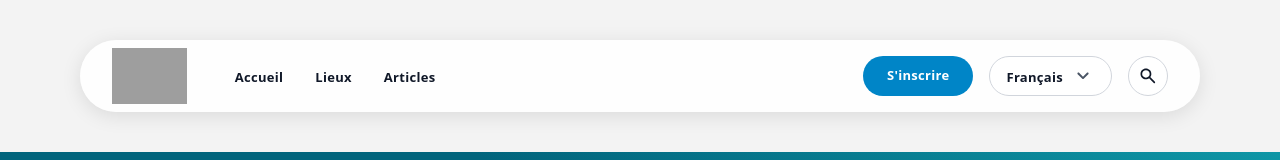
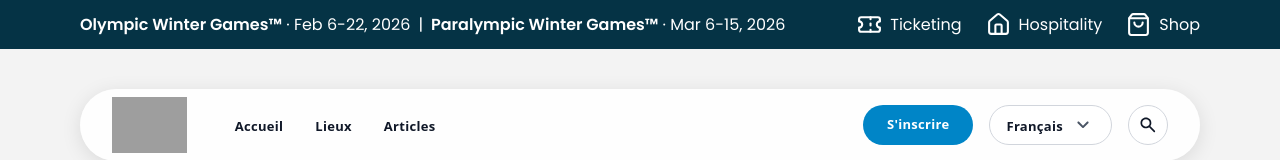
Before and after one commit to d-vale/OP-EcoC, a Nuxt app: page /articles in a window 1280 px wide. Shown: the top 160 px of the page. Built offline with nearby package versions, Linux system fonts and the light colour scheme; grey boxes are pictures that could not be loaded.

Commit message:
feat(layout): add TheTopBar component with games dates and quick links

```diff
--- a/app/app.vue
+++ b/app/app.vue
@@ -1,6 +1,7 @@
 <template>
   <div>
     <NuxtRouteAnnouncer />
+    <TheTopBar />
     <TheNavbar />
     <div class="px-5 md:px-10 lg:px-20"><NuxtPage /></div>
     <TheFooter />
--- /dev/null
+++ b/app/components/TheTopBar.vue
@@ -0,0 +1,49 @@
+<script setup lang="ts">
+import { Ticket, Home, ShoppingBag } from "lucide-vue-next";
+
+const quickLinks = [
+  { label: "Ticketing", icon: Ticket, href: "#" },
+  { label: "Hospitality", icon: Home, href: "#" },
+  { label: "Shop", icon: ShoppingBag, href: "#" },
+];
+</script>
+
+<template>
+  <div class="w-full bg-cyan-950">
+    <div class="px-5 md:px-10 lg:px-20">
+      <div class="py-3 flex flex-col md:flex-row justify-between items-center gap-2 md:gap-0">
+        <!-- Games dates -->
+        <div class="flex flex-wrap justify-center md:justify-start items-center text-white text-sm md:text-base font-poppins">
+          <span>
+            <span class="font-semibold">Olympic Winter Games™</span>
+            <span class="font-normal"> · Feb 6-22, 2026</span>
+          </span>
+          <span class="mx-2 font-normal">|</span>
+          <span>
+            <span class="font-semibold">Paralympic Winter Games™</span>
+            <span class="font-normal"> · Mar 6-15, 2026</span>
+          </span>
+        </div>
+
+        <!-- Quick links -->
+        <div class="flex items-center gap-6">
+          <a
+            v-for="link in quickLinks"
+            :key="link.label"
+            :href="link.href"
+            class="flex items-center gap-2 text-white text-sm md:text-base font-normal font-poppins hover:opacity-80 transition-opacity"
+          >
+            <component :is="link.icon" :size="25" />
+            <span>{{ link.label }}</span>
+          </a>
+        </div>
+      </div>
+    </div>
+  </div>
+</template>
+
+<style scoped>
+.font-poppins {
+  font-family: "Poppins", sans-serif;
+}
+</style>
```
Also changed, not shown: .claude/settings.local.json.
